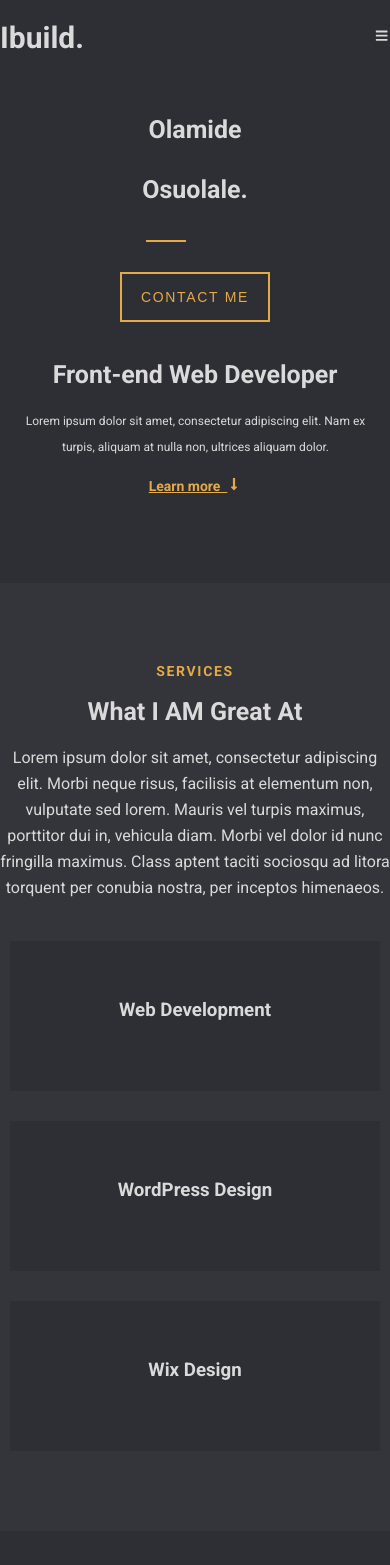
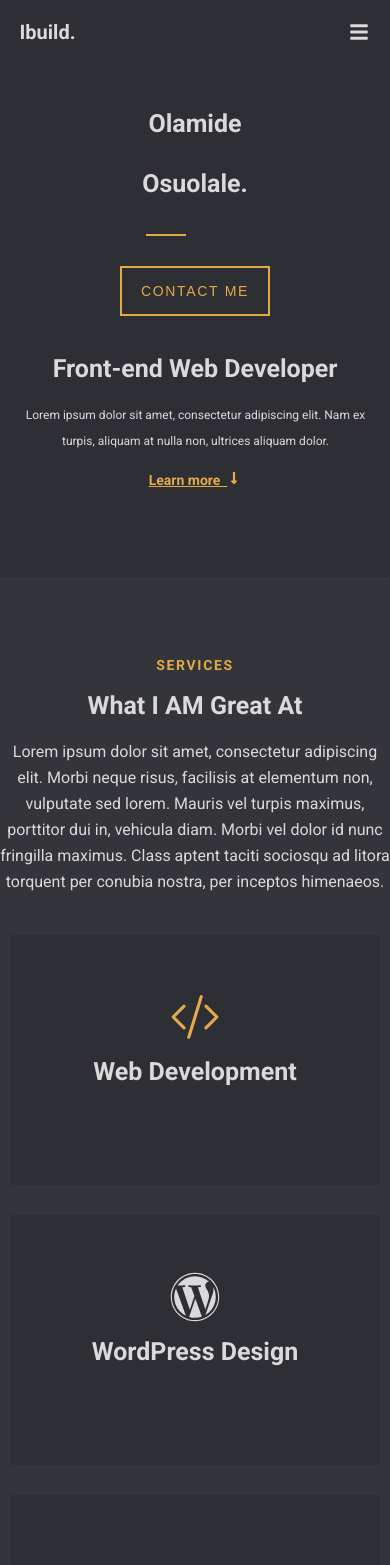
Before and after one commit to oluwajueda/portfolio-for-me, a React (Create React App) app: page / in a window 390 px wide. Shown: the top 1565 px of the page. Built offline with nearby package versions, Linux system fonts and the light colour scheme.

Commit message:
changes made

```diff
--- a/src/Navbar.js
+++ b/src/Navbar.js
@@ -17,8 +17,7 @@ const Navbar = () => {
 
         <button className='nav-toggle' onClick={() => setShowLinks(!showLinks)}><FaBars/></button>
          </div>
-         {
-            showLinks && <div className='links-container show-container'>
+          <div className={`${showLinks?'links-container show-container':'links-container'}`}>
         <ul className='menu-nav' >
 
             <li><a href='#first'>Home</a></li>
@@ -30,7 +29,7 @@ const Navbar = () => {
         </ul>
 
        </div>
-         }
+
 
 
     </nav>
--- a/src/Service.js
+++ b/src/Service.js
@@ -1,4 +1,6 @@
 import React from 'react'
+import{FaWordpress, FaWix} from 'react-icons/fa'
+import {BsCodeSlash} from 'react-icons/bs'
 
 const Service = () => {
   return <section id='services' className='second-part'>
@@ -13,9 +15,19 @@ const Service = () => {
          </div>
       </div>
       <div className='box-container'>
-      <div className='service-box'><h3>Web Development</h3></div>
-      <div className='service-box'><h3>WordPress Design</h3></div>
-      <div className='service-box'><h3>Wix Design</h3></div>
+      <div className='service-box'>
+       <BsCodeSlash className='service-logo'/>
+        <h3>Web Development</h3>
+        </div>
+      <div className='service-box'>
+         <FaWordpress className='service-logo wp-logo'/>
+        <h3>WordPress Design</h3>
+        </div>
+      <div className='service-box'>
+
+        <FaWix className='service-logo'/>
+        <h3>Wix Design</h3>
+        </div>
       </div>
   </section>
 
--- a/src/index.css
+++ b/src/index.css
@@ -41,6 +41,9 @@ ul{
 
 .nav-container{
   margin-top: 50px;
+  max-width: 1200px;
+ margin-left: auto;
+ margin-right: auto;
 }
 
 .contact-btn{
@@ -208,11 +211,17 @@ margin-bottom: 11px;
   margin-bottom: 80px;
   padding: 30px;
 }
+.service-logo{
+  font-size: 58px;
+  margin-bottom: 32px;
+  margin-top: 15px;
+  color: #e4aa48;
+}
 
-.service-box h3{
-padding: 75px;
+.wp-logo{
+  color: #dadada;
+}
 
-}
 .box-container{
   display: flex;
   justify-content: center;
@@ -413,13 +422,22 @@ text-decoration: none;
       cursor: pointer;
       animation: bounce 2s ease-in-out infinite;
       display: block;
+      font-size: 20px;
 
     }
 .logo-navbar{
   display: flex;
   justify-content: space-between;
 
+
 }
+.logo {
+  font-size: 20px;
+}
+.nav-container{
+  max-width: 90%;
+}
+
 .logo-link{
   display: block;
 }
@@ -441,11 +459,23 @@ ul{
      .links-container {
        height: 0;
        overflow: hidden;
-       transition: var(--transition);
+       transition: all 0.3s linear;
      }
 
      .show-container {
        height: 10rem;
+     }
+     ul a {
+      font-size: 18px;
+
+     }
+
+     ul li {
+      margin-bottom: 5px;
+      padding: 2px;
+     }
+     .menu-nav{
+      padding-top: 32px;
      }
 
 
@@ -590,18 +620,35 @@ ul{
                                   display: flex;
                                   flex-direction: column;
                                    width: 95%;
-                                   height: 150px;
+                                   height: 250px;
                                    background-color: #2e2e35;
                                    margin-left: auto;
                                    margin-right: auto;
+                                   padding: 25px 15px;
                                    margin-bottom: 30px;
                                  }
 
-                                 .service-box h3 {
-                                   margin-top: 75px;
 
-                                 }
+                                .service-logo {
+                                  display: flex;
+                                  font-size: 50px;
+                                  margin-bottom: 15px;
+                                  margin-top: 15px;
+                                  color: #e4aa48;
+                                 margin: 0 auto;
+                                 margin-top: 32px;
 
+
+
+                                }
+                                .service-box h3{
+                                  font-size: 25px;
+                                  margin-top: 15px;
+                                }
+
+                                .wp-logo {
+                                  color: #dadada;
+                                }
                                  .box-container {
                                    display: flex;
                                    flex-direction: column;
@@ -647,10 +694,10 @@ ul{
 
 
                                  }
-                            .service-box h3 {
+                            /* .service-box h3 {
                             padding: 15px;
                               text-align: center;
                               align-items: center;
                               margin-top: 13px;
-                            }
+                            } */
 }
```
